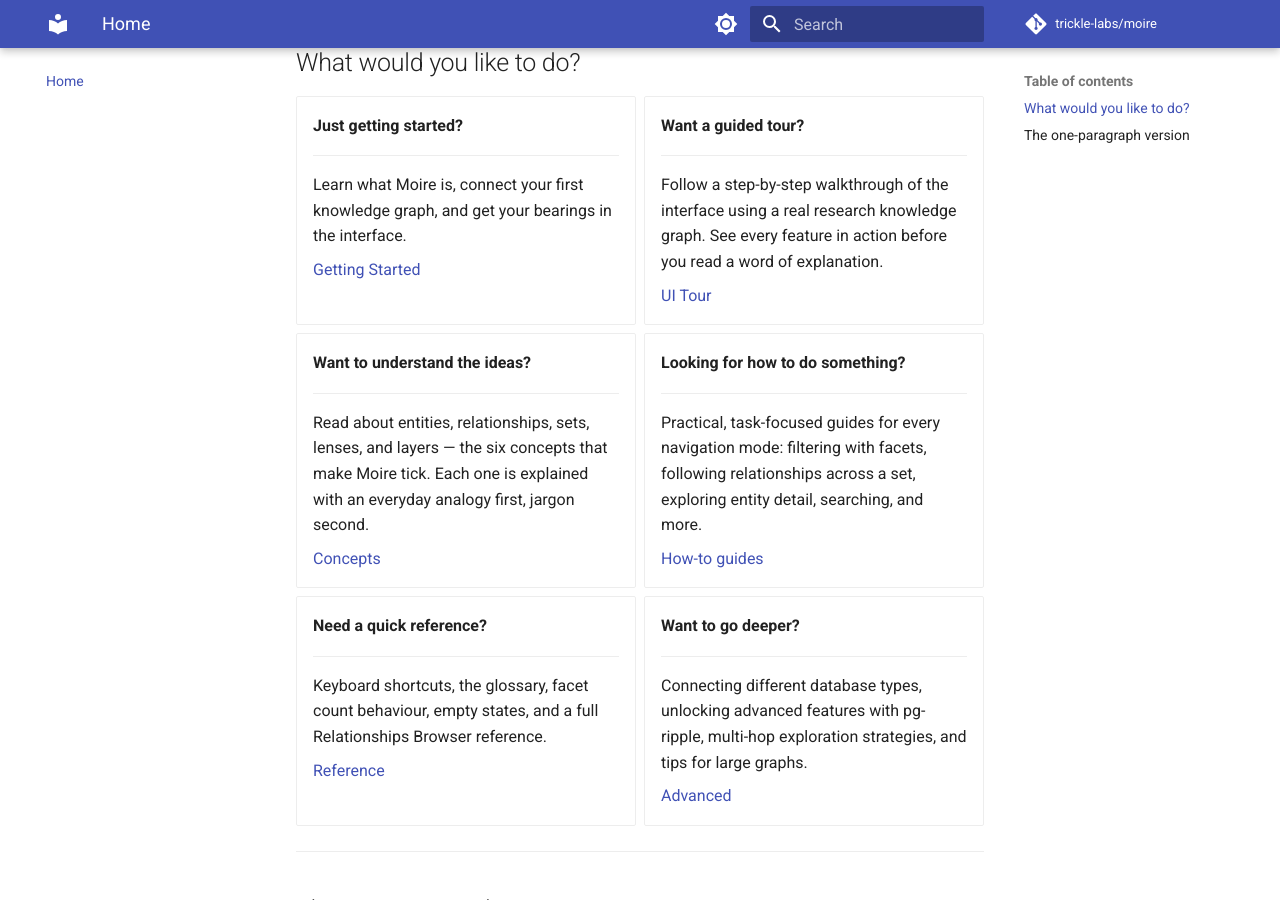
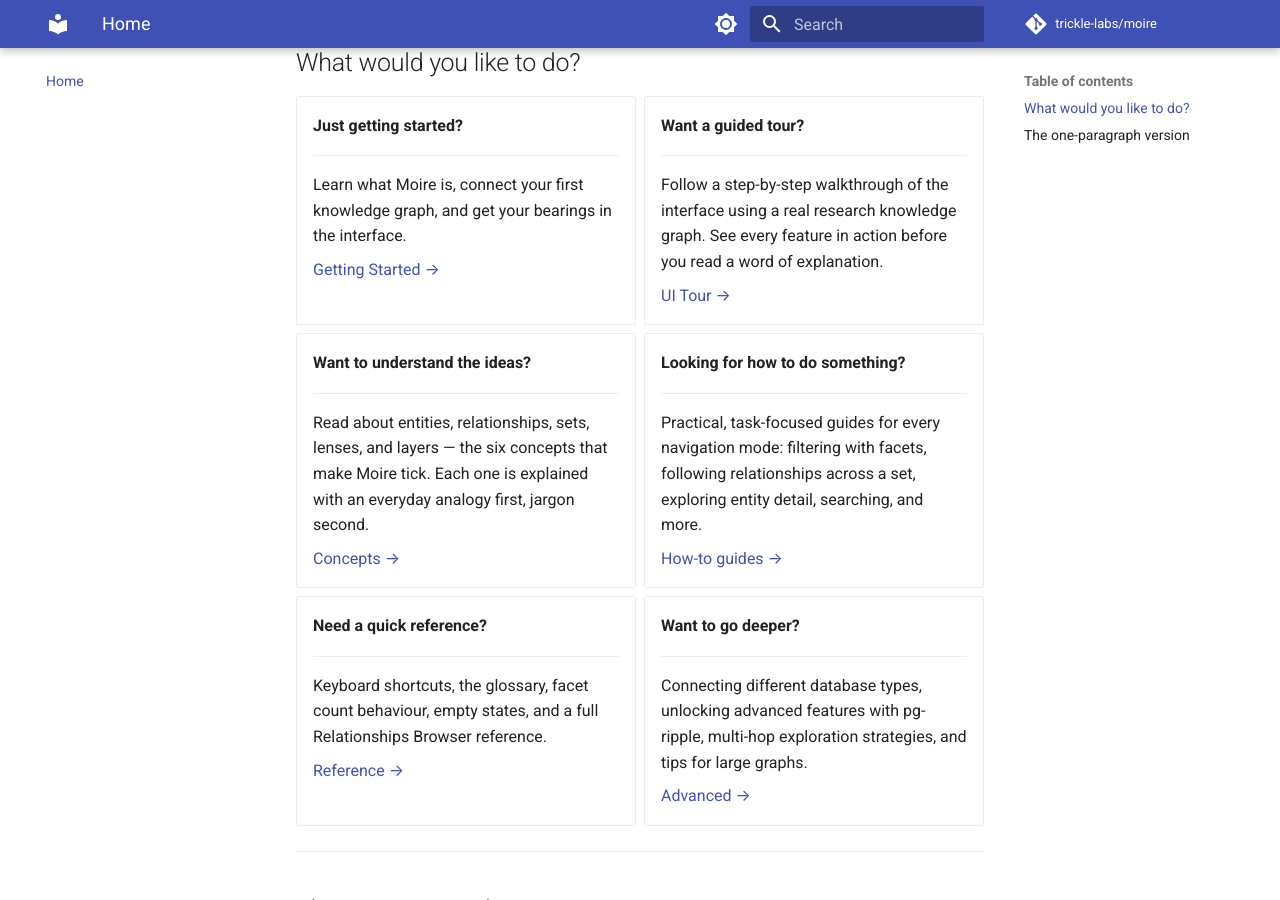
Before and after one commit to grove/moire, an MkDocs documentation site: the page built from docs/index.md, in a window 1280 px wide and 900 px high, scrolled down 393 px. Built offline with MkDocs 1.6.1 and Material for MkDocs 9.7.7, drawn with Linux system fonts in a browser that asks for light colours; comment, search, counter and statistics services are not loaded.

Commit message:
docs: add arrow characters to navigation links
Use Unicode right arrow (→) to provide visual direction on homepage
links. Simple, reliable, and renders consistently across all browsers
without requiring special icon configuration.

```diff
--- a/docs/index.md
+++ b/docs/index.md
@@ -16,7 +16,7 @@ Moire lets you explore the structure and content of a knowledge graph the way yo
 
     Learn what Moire is, connect your first knowledge graph, and get your bearings in the interface.
 
-    [Getting Started](getting-started/index.md)
+    [Getting Started →](getting-started/index.md)
 
 -   **Want a guided tour?**
 
@@ -24,7 +24,7 @@ Moire lets you explore the structure and content of a knowledge graph the way yo
 
     Follow a step-by-step walkthrough of the interface using a real research knowledge graph. See every feature in action before you read a word of explanation.
 
-    [UI Tour](tour/index.md)
+    [UI Tour →](tour/index.md)
 
 -   **Want to understand the ideas?**
 
@@ -32,7 +32,7 @@ Moire lets you explore the structure and content of a knowledge graph the way yo
 
     Read about entities, relationships, sets, lenses, and layers — the six concepts that make Moire tick. Each one is explained with an everyday analogy first, jargon second.
 
-    [Concepts](concepts/index.md)
+    [Concepts →](concepts/index.md)
 
 -   **Looking for how to do something?**
 
@@ -40,7 +40,7 @@ Moire lets you explore the structure and content of a knowledge graph the way yo
 
     Practical, task-focused guides for every navigation mode: filtering with facets, following relationships across a set, exploring entity detail, searching, and more.
 
-    [How-to guides](how-to/index.md)
+    [How-to guides →](how-to/index.md)
 
 -   **Need a quick reference?**
 
@@ -48,7 +48,7 @@ Moire lets you explore the structure and content of a knowledge graph the way yo
 
     Keyboard shortcuts, the glossary, facet count behaviour, empty states, and a full Relationships Browser reference.
 
-    [Reference](reference/index.md)
+    [Reference →](reference/index.md)
 
 -   **Want to go deeper?**
 
@@ -56,7 +56,7 @@ Moire lets you explore the structure and content of a knowledge graph the way yo
 
     Connecting different database types, unlocking advanced features with pg-ripple, multi-hop exploration strategies, and tips for large graphs.
 
-    [Advanced](advanced/index.md)
+    [Advanced →](advanced/index.md)
 
 </div>
 
```
